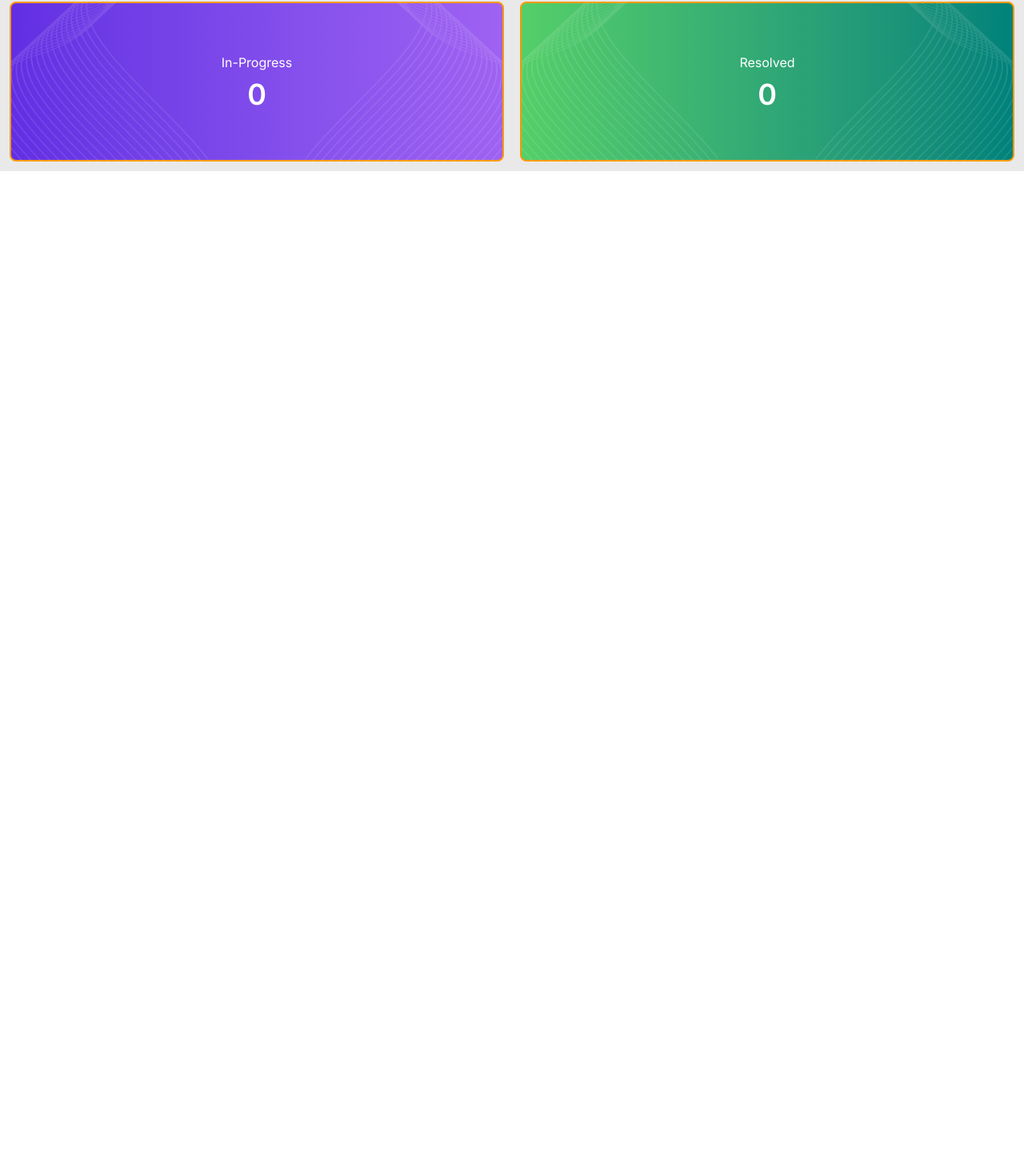
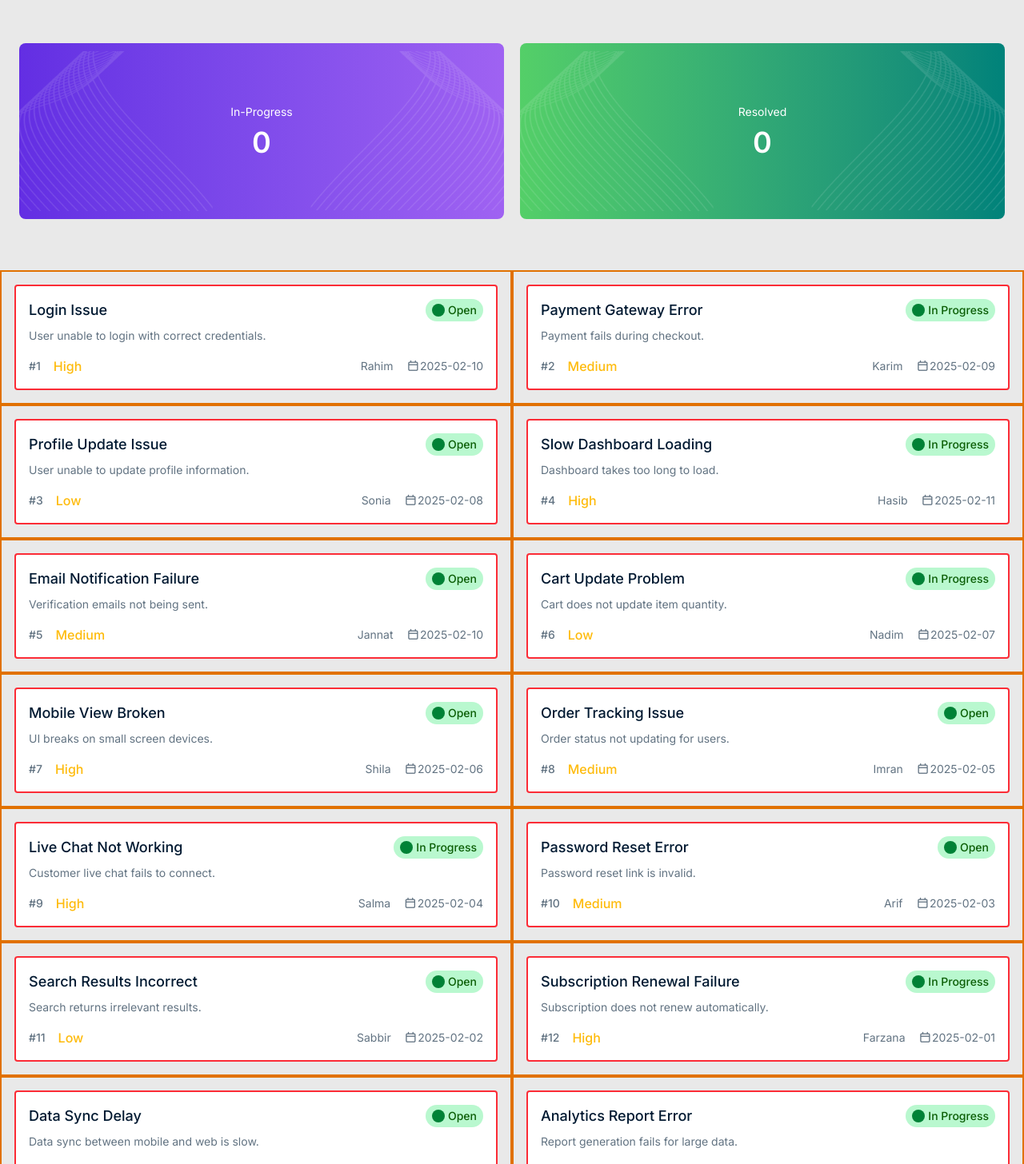
Before and after one commit to monir-codes/Customer-Support-Zone, a React (Vite) app: page / in a window 1280 px wide. Shown: the part 74-1530 px from the top of the page at 80% size. Before the commit the page ends 800 px from the top, so only its background shows below. Built offline with nearby package versions, Linux system fonts and the light colour scheme.

Commit message:
Ticket component added successfully

```diff
--- a/index.html
+++ b/index.html
@@ -10,6 +10,9 @@
      <link rel="preconnect" href="https://fonts.googleapis.com">
 <link rel="preconnect" href="https://fonts.gstatic.com" crossorigin>
 <link href="https://fonts.googleapis.com/css2?family=Inter:ital,opsz,wght@0,14..32,100..900;1,14..32,100..900&display=swap" rel="stylesheet">
+
+<!-- font awesome  -->
+ <link rel="stylesheet" href="https://cdnjs.cloudflare.com/ajax/libs/font-awesome/7.0.1/css/all.min.css">
   </head>
   <body>
     <div id="root"></div>
--- /dev/null
+++ b/public/info.json
@@ -0,0 +1,137 @@
+[
+  {
+    "id": 1,
+    "title": "Login Issue",
+    "description": "User unable to login with correct credentials.",
+    "customer": "Rahim",
+    "priority": "High",
+    "status": "Open",
+    "createdAt": "2025-02-10"
+  },
+  {
+    "id": 2,
+    "title": "Payment Gateway Error",
+    "description": "Payment fails during checkout.",
+    "customer": "Karim",
+    "priority": "Medium",
+    "status": "In Progress",
+    "createdAt": "2025-02-09"
+  },
+  {
+    "id": 3,
+    "title": "Profile Update Issue",
+    "description": "User unable to update profile information.",
+    "customer": "Sonia",
+    "priority": "Low",
+    "status": "Open",
+    "createdAt": "2025-02-08"
+  },
+  {
+    "id": 4,
+    "title": "Slow Dashboard Loading",
+    "description": "Dashboard takes too long to load.",
+    "customer": "Hasib",
+    "priority": "High",
+    "status": "In Progress",
+    "createdAt": "2025-02-11"
+  },
+  {
+    "id": 5,
+    "title": "Email Notification Failure",
+    "description": "Verification emails not being sent.",
+    "customer": "Jannat",
+    "priority": "Medium",
+    "status": "Open",
+    "createdAt": "2025-02-10"
+  },
+  {
+    "id": 6,
+    "title": "Cart Update Problem",
+    "description": "Cart does not update item quantity.",
+    "customer": "Nadim",
+    "priority": "Low",
+    "status": "In Progress",
+    "createdAt": "2025-02-07"
+  },
+  {
+    "id": 7,
+    "title": "Mobile View Broken",
+    "description": "UI breaks on small screen devices.",
+    "customer": "Shila",
+    "priority": "High",
+    "status": "Open",
+    "createdAt": "2025-02-06"
+  },
+  {
+    "id": 8,
+    "title": "Order Tracking Issue",
+    "description": "Order status not updating for users.",
+    "customer": "Imran",
+    "priority": "Medium",
+    "status": "Open",
+    "createdAt": "2025-02-05"
+  },
+  {
+    "id": 9,
+    "title": "Live Chat Not Working",
+    "description": "Customer live chat fails to connect.",
+    "customer": "Salma",
+    "priority": "High",
+    "status": "In Progress",
+    "createdAt": "2025-02-04"
+  },
+  {
+    "id": 10,
+    "title": "Password Reset Error",
+    "description": "Password reset link is invalid.",
+    "customer": "Arif",
+    "priority": "Medium",
+    "status": "Open",
+    "createdAt": "2025-02-03"
+  },
+  {
+    "id": 11,
+    "title": "Search Results Incorrect",
+    "description": "Search returns irrelevant results.",
+    "customer": "Sabbir",
+    "priority": "Low",
+    "status": "Open",
+    "createdAt": "2025-02-02"
+  },
+  {
+    "id": 12,
+    "title": "Subscription Renewal Failure",
+    "description": "Subscription does not renew automatically.",
+    "customer": "Farzana",
+    "priority": "High",
+    "status": "In Progress",
+    "createdAt": "2025-02-01"
+  },
+  {
+    "id": 13,
+    "title": "Data Sync Delay",
+    "description": "Data sync between mobile and web is slow.",
+    "customer": "Robin",
+    "priority": "Medium",
+    "status": "Open",
+    "createdAt": "2025-01-31"
+  },
+  {
+    "id": 14,
+    "title": "Analytics Report Error",
+    "description": "Report generation fails for large data.",
+    "customer": "Jewel",
+    "priority": "High",
+    "status": "In Progress",
+    "createdAt": "2025-01-30"
+  },
+  {
+    "id": 15,
+    "title": "Language Translation Missing",
+    "description": "Some UI text not translated properly.",
+    "customer": "Rafi",
+    "priority": "Low",
+    "status": "Open",
+    "createdAt": "2025-01-29"
+  }
+]
--- a/src/App.jsx
+++ b/src/App.jsx
@@ -1,16 +1,34 @@
-import { useState } from 'react'
-import Nav from "./assets/components/nav/nav.jsx"
-import BannerCard from "./assets/components/banner/cards.jsx"
+import { useState, useEffect, Suspense } from 'react'
+import Nav from "./assets/components/nav/Nav.jsx"
+import BannerCard from "./assets/components/banner/Cards.jsx"
 import './App.css'
+import Tickets from "./assets/components/ticket/Tickets.jsx"
+
+
+const InfoFetch = async()=>{
+  const fetchInfo = await fetch("/info.json")
+  const infoRes = await fetchInfo.json()
+  return infoRes
+}
 
 function App() {
-  const [count, setCount] = useState(0)
+const infoProm = InfoFetch()
+
+
+
+
+
+
+
 
   return (
     <>
     <Nav></Nav>
     <BannerCard></BannerCard>
-    </>
+    <Suspense>
+          <Tickets infoProm={infoProm}></Tickets>
+    </Suspense>
+      </>
   )
 }
 
--- a/src/assets/components/banner/cards.jsx
+++ b/src/assets/components/banner/cards.jsx
@@ -3,24 +3,24 @@ import Vector from "../../../assets/vector1.png"
 
 const Banner = ()=>{
     return (
-     <div className="bg-[#E9E9E9] p-3">
-        <div className="max-w-[1300px] flex flex-col md:flex-row   mx-auto gap-5">
-            <div className="md:w-[50%] text-center h-50 border-2 border-amber-500  flex items-center justify-center flex-col bg-gradient-to-r from-[#632EE3] to-[#9F62F2] rounded-lg">
+     <div className="bg-[#E9E9E9] p-6">
+        <div className="max-w-[1300px] flex flex-col md:flex-row   mx-auto my-10 gap-5">
+            <div className="md:w-[50%] text-center h-55 flex items-center justify-center flex-col bg-gradient-to-r from-[#632EE3] to-[#9F62F2] rounded-lg">
             <div className="flex items-center justify-between h-full md:h-auto">
                  <img className="w-[40%] h-[100%] md:h-auto md:w-[40%]" src={Vector} alt="" />
             <div className="text-center">
-             <h4 className="text-1xl md:text-1xl text-white">In-Progress</h4>
+             <h4 className="text-sm md:text-1xl text-white">In-Progress</h4>
                 <h2 className="font-semibold text-4xl md:text-4xl mt-2 text-white">0</h2>
             </div>
                  <img className="w-[40%] h-[100%] md:h-auto md:w-[40%] transform scale-x-[-1]" src={Vector} alt="" />
 
             </div>
             </div>
-            <div className="md:w-[50%] text-center h-50 border-2 border-amber-500  flex items-center justify-center flex-col bg-gradient-to-r from-[#54CF68] to-[#00827A] rounded-lg">
+            <div className="md:w-[50%] text-center h-55 flex items-center justify-center flex-col bg-gradient-to-r from-[#54CF68] to-[#00827A] rounded-lg">
             <div className="flex items-center justify-between h-full md:h-auto">
                  <img className="w-[40%] h-[100%] md:h-auto md:w-[40%]" src={Vector} alt="" />
             <div className="text-center">
-             <h4 className="text-1xl md:text-1xl text-white">Resolved</h4>
+             <h4 className="text-sm md:text-1xl text-white">Resolved</h4>
                 <h2 className="font-semibold text-4xl md:text-4xl mt-2 text-white">0</h2>
             </div>
                  <img className="w-[40%] h-[100%] md:h-auto md:w-[40%] transform scale-x-[-1]" src={Vector} alt="" />
--- /dev/null
+++ b/src/assets/components/ticket/Tickets.jsx
@@ -0,0 +1,58 @@
+import React, { use } from "react";
+
+const Tickets = ({infoProm}) => {
+
+  const infoPromData = use(infoProm)
+
+
+  return (
+
+
+    <div className="grid grid-cols-1 md:grid-cols-2 bg-[#E9E9E9]">
+      {
+              infoPromData.map(ticket => <div className=" p-4 md:max-w-[80vw] border-2 border-amber-600">
+      <div className="ticket mx-auto  w-auto ">
+        <div className=" bg-white border-2 border-red-500 p-4 w-[80vw] md:w-auto rounded-sm mx-auto ">
+          <div className="flex justify-between items-center gap-2">
+            <h3 className="font-medium text-lg text-[#001931] mb-2">
+              {ticket.title}
+            </h3>
+            <div className="open-btn bg-[#B9F8CF] flex p-2 items-center justify-center rounded-full h-7 mb-2">
+              <div className="rounded-full bg-green-700 h-[16px] w-[16px] mr-1 "></div>
+              <p className="text-[#0B5E06] font-medium text-sm">{ticket.status}</p>
+            </div>
+          </div>
+          <div className="flex items-center">
+            <p className="text-[#627382] text-sm">
+              {ticket.description}</p>
+          </div>
+          <div className="flex justify-between mt-4">
+            <div className="flex gap-4 items-center">
+              <p className="text-[#627382] font-medium text-sm">
+                <span>#</span>{ticket.id}
+              </p>
+              <p className="text-[#FEBB0C] font-medium teext-sm ">{ticket.priority}</p>
+            </div>
+
+            <div className="flex gap-4 items-center ">
+              <p className="text-[#627382] text-sm">{ticket.customer}</p>
+              <p className="text-[#627382] text-sm">
+                <span>
+                 <i class="fa-regular fa-calendar"></i>
+                </span>
+                {ticket.createdAt}
+              </p>
+            </div>
+          </div>
+        </div>
+      </div>
+    </div>
+
+    )
+      }
+    </div>
+
+  );
+};
+
+export default Tickets;
```
Also changed, not shown: src/assets/calendar.png (added).
